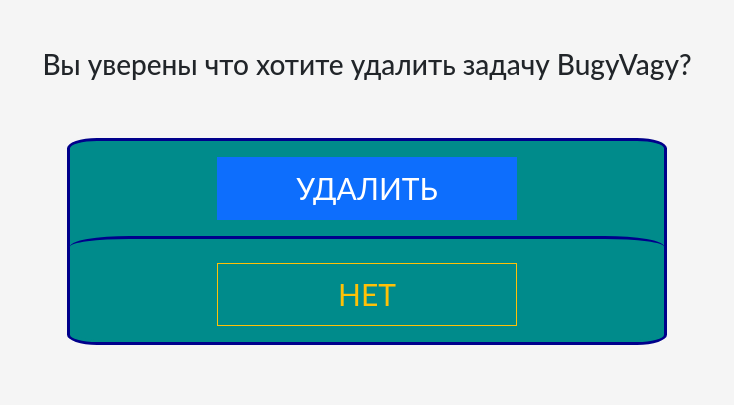
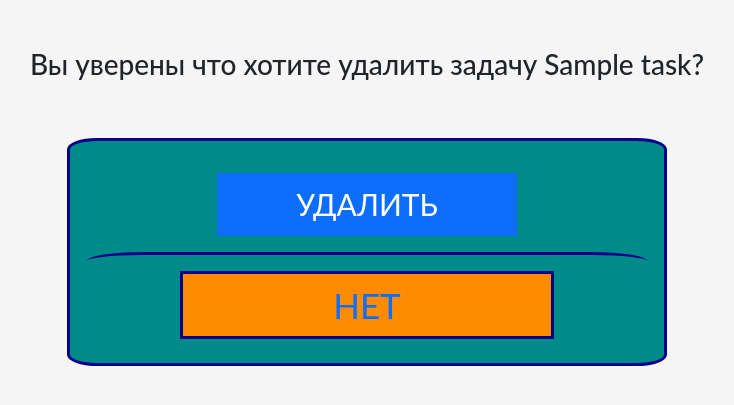
Before and after one commit to PandoraGrims/To-Do-list-boris, a Django app: page /task/1/delete in a window 1280 px wide. Shown: the part 56-461 px from the top of the page, without its empty margins (273-1007 px from the left). Run offline with Django 4.2, Linux system fonts and the light colour scheme; data comes from the database, SQL or seed files in the repository; tables that the repository leaves empty hold one stand-in row (values such as "Sample post"); parts of the project's set-up code (start-up, migrations or seed data) failed here and were passed over.

Commit message:
внес корректировку с удалением, пофиксил кнопку. Добавил модель связи многие ко многим, сделал миграции Исправил некоторые ошибки

```diff
--- a/source/webapp/form.py
+++ b/source/webapp/form.py
@@ -12,7 +12,7 @@
 
 
 class TaskForm(forms.Form):
-    status = forms.ModelChoiceField(queryset=Status.objects.all(), label="Статус")
-    type = forms.ModelChoiceField(queryset=Type.objects.all(), label="Тип")
+    status = forms.ModelChoiceField(queryset=Status.objects.all(), label="Статусы")
+    type = forms.ModelMultipleChoiceField(queryset=Type.objects.all(), label="Тип")
     title = forms.CharField(max_length=50, required=True, label="Название")
     detailed_description = forms.CharField(max_length=50, required=True, label="Подробное описание")
--- a/source/webapp/models.py
+++ b/source/webapp/models.py
@@ -30,7 +30,8 @@
     title = models.CharField(max_length=50, null=False, blank=False, verbose_name="Название")
     detailed_description = models.TextField(max_length=2000, verbose_name="Подробное описание", null=True, blank=True,
                                             default=None)
-    type = models.ForeignKey('webapp.Type', on_delete=models.CASCADE, related_name='types', blank=True)
+    type = models.ManyToManyField('webapp.Type', related_name='tasks', through='webapp.TaskType',
+                                  through_fields=('task', 'type'), blank=True)
     created_at = models.DateTimeField(auto_now_add=True, verbose_name="Дата создания")
     updated_at = models.DateTimeField(auto_now=True, verbose_name="Дата изменения")
 
@@ -41,3 +42,12 @@
         db_table = "tasks"
         verbose_name = "Задача"
         verbose_name_plural = "Задачи"
+
+
+class TaskType(models.Model):
+    task = models.ForeignKey('webapp.Task', related_name='task_types', on_delete=models.CASCADE,
+                             verbose_name='Задача')
+    type = models.ForeignKey('webapp.Type', related_name='type_tasks', on_delete=models.CASCADE, verbose_name='Тип')
+
+    def __str__(self):
+        return "{} | {}".format(self.task, self.type)
--- a/source/webapp/templates/delete_task.html
+++ b/source/webapp/templates/delete_task.html
@@ -2,7 +2,8 @@
 
 {% block content %}
 
-    <h3 class="head_text pt-5 pb-5" style="text-align: center">Вы уверены что хотите удалить задачу {{ task.title }}?</h3>
+    <h3 class="head_text pt-5 pb-5" style="text-align: center">Вы уверены что хотите удалить
+        задачу {{ task.title }}?</h3>
     <form action="" method="post">
         {% csrf_token %}
         <div class="d-flex justify-content-center">
@@ -10,20 +11,15 @@
                  style="background-color: darkcyan; border: 3px solid darkblue; border-radius: 5%; width: 600px;">
                 <div class="card-body">
                     <button type="submit" style="width: 300px; font-size: 30px"
-                            class="btn btm-input btn-primary btn-lg py-2  text-uppercase rounded-0"
+                            class="btn btm-input btn-primary btn-lg py-2 my-3 text-uppercase rounded-0"
                             data-bs-dismiss="modal">
                         Удалить
                     </button>
-                    </a>
 
-                </div>
-                <div class="card-link pt-3 pt-4 pb-3" href="{% url "index" %}"
-                     style="border-top: 3px solid darkblue;border-radius: 10%; background-color: darkcyan">
-                    <button type="submit" style="width: 300px; font-size: 30px"
-                            class="btn btm-input btn-outline-warning btn-lg py-2  text-uppercase rounded-0"
-                            data-bs-dismiss="modal">
-                        Нет
-                    </button>
+                    <div class="card-link pt-3 pt-4 pb-3"
+                         style="border-top: 3px solid darkblue;border-radius: 10%; background-color: darkcyan">
+                        <a href="{% url "index" %}" style="text-decoration: none; padding-left: 150px; padding-top: 10px; padding-bottom: 10px; padding-right: 150px;font-size: 35px; background-color: darkorange; border: 3px solid darkblue;">НЕТ</a>
+                    </div>
                 </div>
             </div>
         </div>
--- a/source/webapp/views.py
+++ b/source/webapp/views.py
@@ -9,31 +9,31 @@
 
 class TaskListView(View):
     def get(self, request, *args, **kwargs):
-        tasks = Task.objects.order_by("-status")
+        tasks = Task.objects.order_by("-updated_at")
         context = {"tasks": tasks}
         return render(request, "index.html", context)
 
 
 class TaskCreateView(View):
     def get(self, request, *args, **kwargs):
-        form = TaskForm(data=request.POST)
-        print(form)
+        form = TaskForm()
         return render(request, "create_task.html", {"form": form})
 
     def post(self, request, *args, **kwargs):
         form = TaskForm(data=request.POST)
         if form.is_valid():
+
+            types = form.cleaned_data.pop("types")
+
             task = Task.objects.create(title=form.cleaned_data.get("title"),
                                        detailed_description=form.cleaned_data.get("detailed_description"),
                                        status=form.cleaned_data.get("status"),
-                                       type=form.cleaned_data.get("type"),
                                        created_at=form.cleaned_data.get("created_at"),
                                        updated_at=form.cleaned_data.get("updated_at")
                                        )
-
+            task.type.set(types)
             return redirect("task_view", pk=task.pk)
         else:
-            print(form.errors)
             return render(request, "create_task.html", {"form": form})
 
 
@@ -52,20 +52,20 @@
     if request.method == "GET":
         form = TaskForm(initial={"title": task.title,
                                  "status": task.status,
-                                 "type": task.type,
+                                 "types": task.type.all(),
                                  "detailed_description": task.detailed_description,
                                  })
         return render(request, "update_task.html", {"form": form})
     else:
         form = TaskForm(data=request.POST)
         if form.is_valid():
-
+            types = form.cleaned_data.pop("type")
             task.title = form.cleaned_data.get("title")
             task.content = form.cleaned_data.get("detailed_description")
             task.author = form.cleaned_data.get("author")
-            task.type = form.cleaned_data.get("type")
             task.status = form.cleaned_data.get("status")
             task.save()
+            task.type.set(types)
             return redirect("task_view", pk=task.pk)
         else:
             return render(request, "update_task.html", {"form": form})
```
Also changed, not shown: source/webapp/admin.py (+10 -9 lines), source/webapp/migrations/0003_remove_task_type_task_type.py (added), source/webapp/migrations/0004_remove_task_type.py (added), source/webapp/migrations/0005_tasktype_task_type.py (added).
